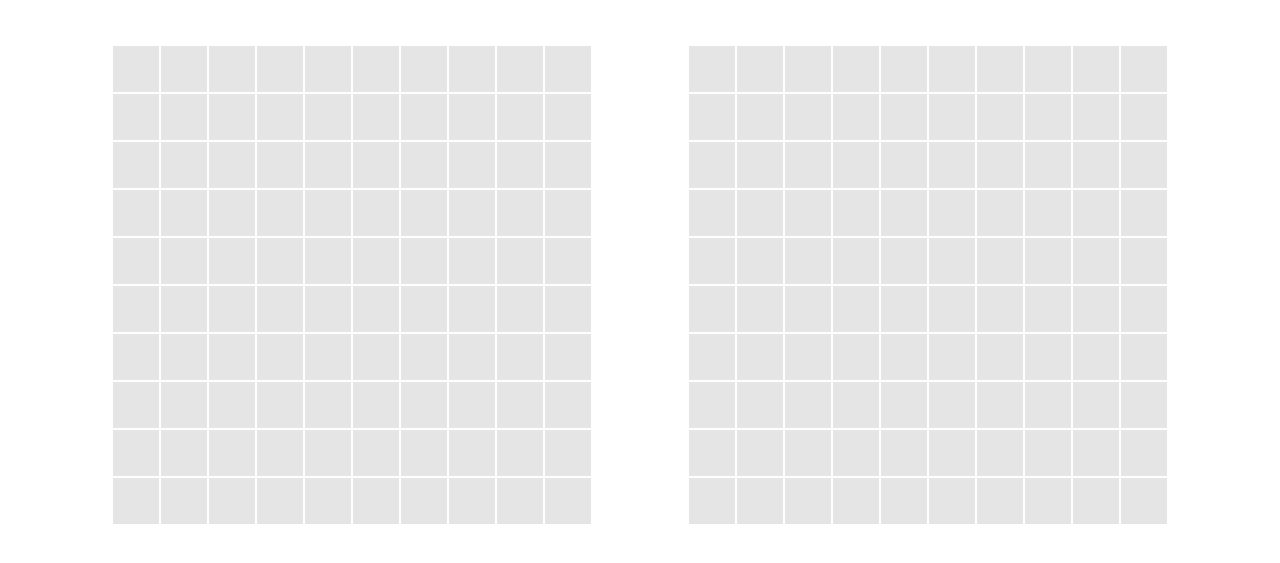
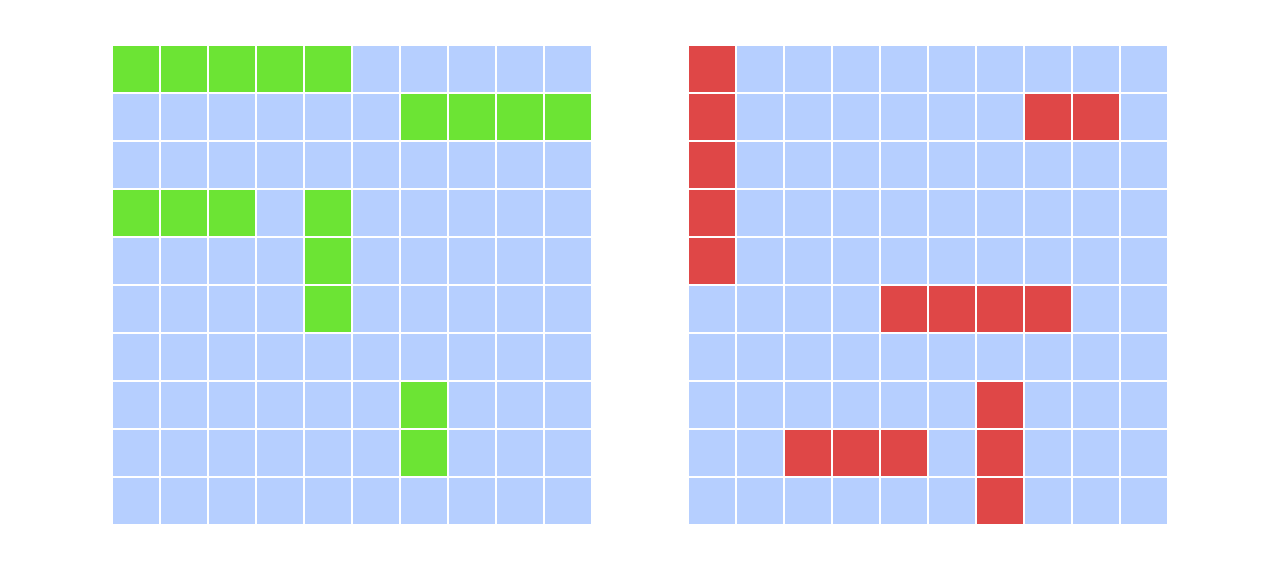
Before and after one commit to Pandemolyum/odin-battleship, a website with bundled scripts: page src/index.html in a window 1280 px wide. Shown: the part 67-630 px from the top of the page. Built offline with nearby package versions, Linux system fonts and the light colour scheme.

Commit message:
Add ship placement and display
The ships are placed via code for now. They will later be draggable to
be placed on the board.

```diff
--- a/src/dom-controller.js
+++ b/src/dom-controller.js
@@ -15,4 +15,26 @@ function gridIndexToCoords(gridIndex) {
     return [Math.floor(gridIndex / 10), gridIndex % 10];
 }
 
-export { createEventListeners, gridIndexToCoords };
+function coordsToGridIndex(coords) {
+    return coords[0] * 10 + coords[1];
+}
+
+// Displays ships on the grid
+// side must be "left" or "right"
+function displayShips(player, side) {
+    const grid = document.querySelector("div." + side + ">div.grid");
+
+    for (let i = 0; i < player.board.board.length; i++) {
+        for (let j = 0; j < player.board.board.length; j++) {
+            const index = coordsToGridIndex([i, j]);
+
+            if (player.board.board[i][j] !== null && side === "left") {
+                grid.children[index].classList.add("friend");
+            } else if (player.board.board[i][j] !== null && side === "right") {
+                grid.children[index].classList.add("foe");
+            }
+        }
+    }
+}
+
+export { createEventListeners, displayShips };
--- a/src/index.js
+++ b/src/index.js
@@ -1,7 +1,33 @@
 import { Player } from "./player.js";
-import { createEventListeners } from "./dom-controller.js";
+import { createEventListeners, displayShips } from "./dom-controller.js";
+import { Ship } from "./ship.js";
 
 const p1 = new Player("human");
 const p2 = new Player("computer");
 
+const P1hugeShip = new Ship(5);
+const P1bigShip = new Ship(4);
+const P1mediumShip = new Ship(3);
+const P1mediumShip2 = new Ship(3);
+const P1smallShip = new Ship(2);
+p1.board.placeShip([0, 0], true, P1hugeShip);
+p1.board.placeShip([1, 6], true, P1bigShip);
+p1.board.placeShip([3, 4], false, P1mediumShip);
+p1.board.placeShip([3, 0], true, P1mediumShip2);
+p1.board.placeShip([7, 6], false, P1smallShip);
+
+const P2hugeShip = new Ship(5);
+const P2bigShip = new Ship(4);
+const P2mediumShip = new Ship(3);
+const P2mediumShip2 = new Ship(3);
+const P2smallShip = new Ship(2);
+p2.board.placeShip([0, 0], false, P2hugeShip);
+p2.board.placeShip([5, 4], true, P2bigShip);
+p2.board.placeShip([8, 2], true, P2mediumShip);
+p2.board.placeShip([7, 6], false, P2mediumShip2);
+p2.board.placeShip([1, 7], true, P2smallShip);
+
+displayShips(p1, "left");
+displayShips(p2, "right");
+
 createEventListeners();
--- a/src/player.js
+++ b/src/player.js
@@ -4,7 +4,7 @@ const BOARD_SIZE = 10;
 class Player {
     constructor(type) {
         this.type = type; // human or computer player
-        this.gameboard = new Gameboard(BOARD_SIZE);
+        this.board = new Gameboard(BOARD_SIZE);
     }
 }
 
--- a/src/styles.css
+++ b/src/styles.css
@@ -25,6 +25,14 @@ div.grid {
 }
 
 .grid > * {
-    background: rgba(0, 0, 0, 0.1);
+    background: rgb(182, 207, 255);
     border: 1px white solid;
 }
+
+.cell.friend {
+    background: rgb(108, 228, 52);
+}
+
+.cell.foe {
+    background: rgb(223, 71, 71);
+}
```
